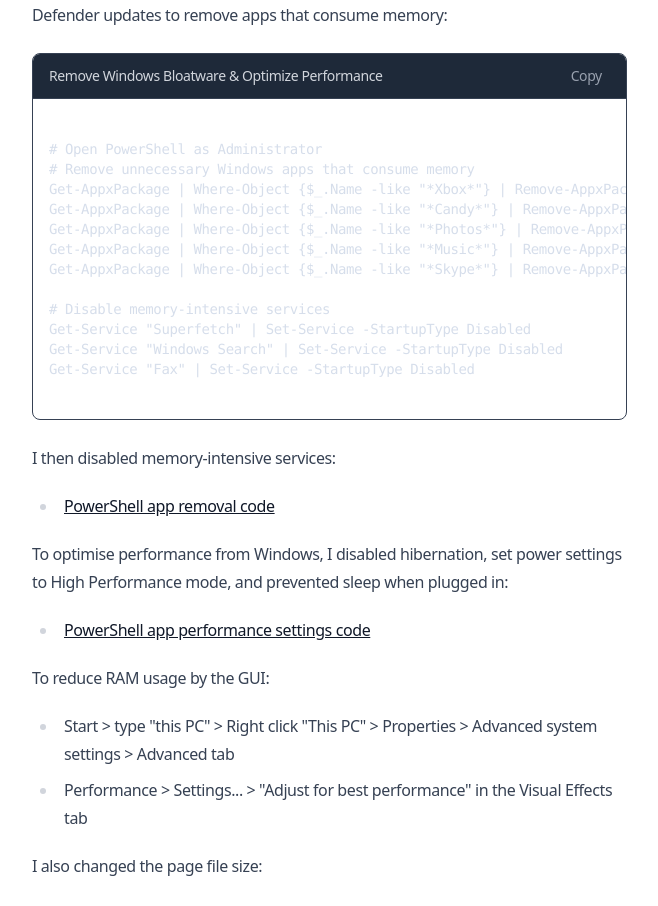
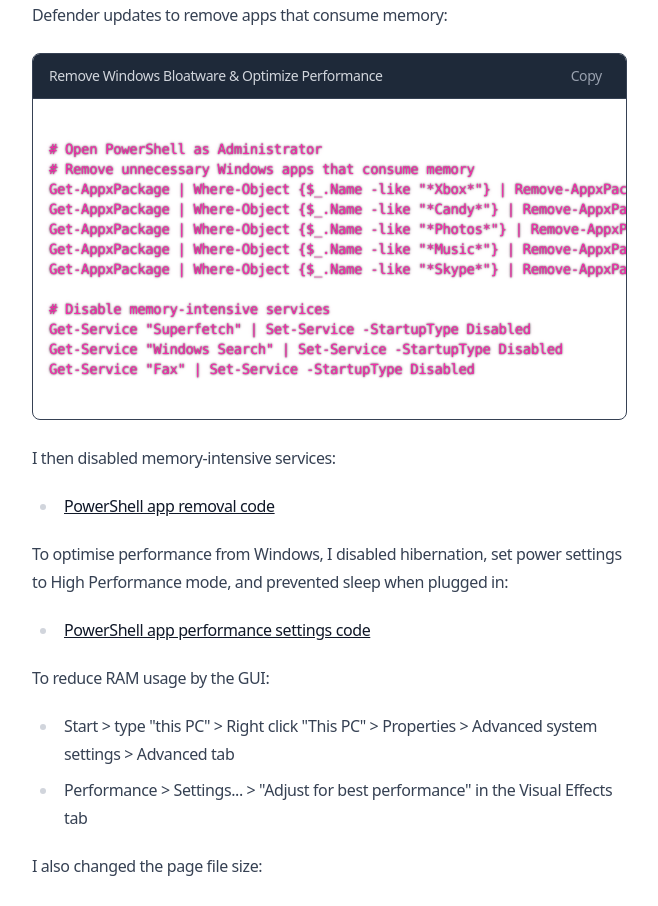
Before and after one commit to rzkw/walkable, a Next.js app: page /projects/old-laptop-server in a window 1280 px wide. Shown: the part 1740-2646 px from the top of the page, without its empty margins (304-962 px from the left). Built offline with nearby package versions, Linux system fonts and the light colour scheme.

Commit message:
changed highlight theme

```diff
--- a/components/ui/code-block.tsx
+++ b/components/ui/code-block.tsx
@@ -1,4 +1,3 @@
-// components/ui/CodeBlock.tsx
 'use client';
 import { Highlight, themes } from 'prism-react-renderer';
 import { useState } from 'react';
@@ -32,7 +31,7 @@
         </button>
       </div>
       <Highlight
-        theme={themes.nightOwl}
+        theme={themes.synthwave84}
         code={children.trim()}
         language={language}
       >
```
